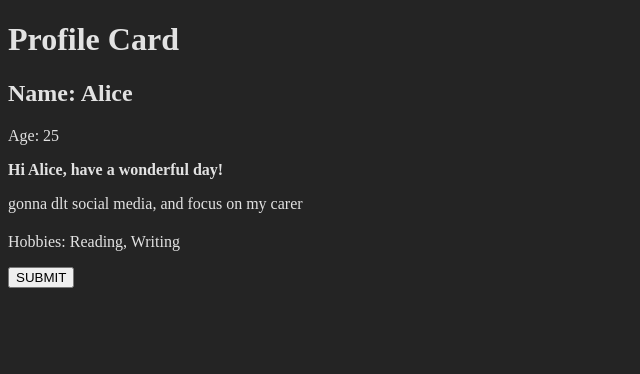
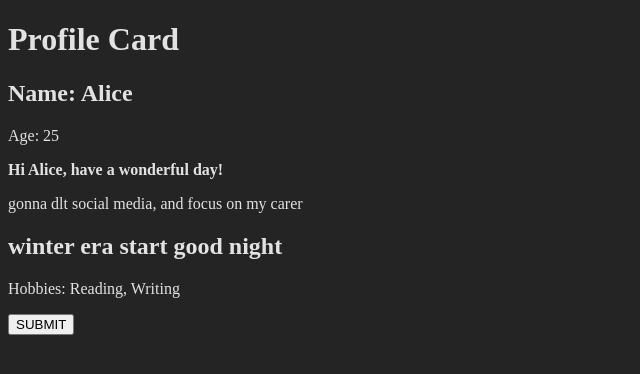
Before and after one commit to Apurvbkt/LetsLearnReactjs, a React (Vite) app in the folder react1st/react1st/: page / in a window 1280 px wide. Shown: the top 374 px of the page, without its empty margins (0-640 px from the left). Built offline with nearby package versions, Linux system fonts and the light colour scheme.

Commit message:
push 6 good night

```diff
--- a/react1st/react1st/src/components/ProfileCard.jsx
+++ b/react1st/react1st/src/components/ProfileCard.jsx
@@ -10,7 +10,9 @@ function Profile() {
                 greetings={
                     <div>
                         <strong>Hi Alice, have a wonderful day!</strong>
-                        <p>gonna dlt social media, and focus on my carer</p><h2></h2>
+                        <p>gonna dlt social media, and focus on my carer</p><h2>winter era start
+                            good night
+                        </h2>
                     </div>
                 }
             >
```
